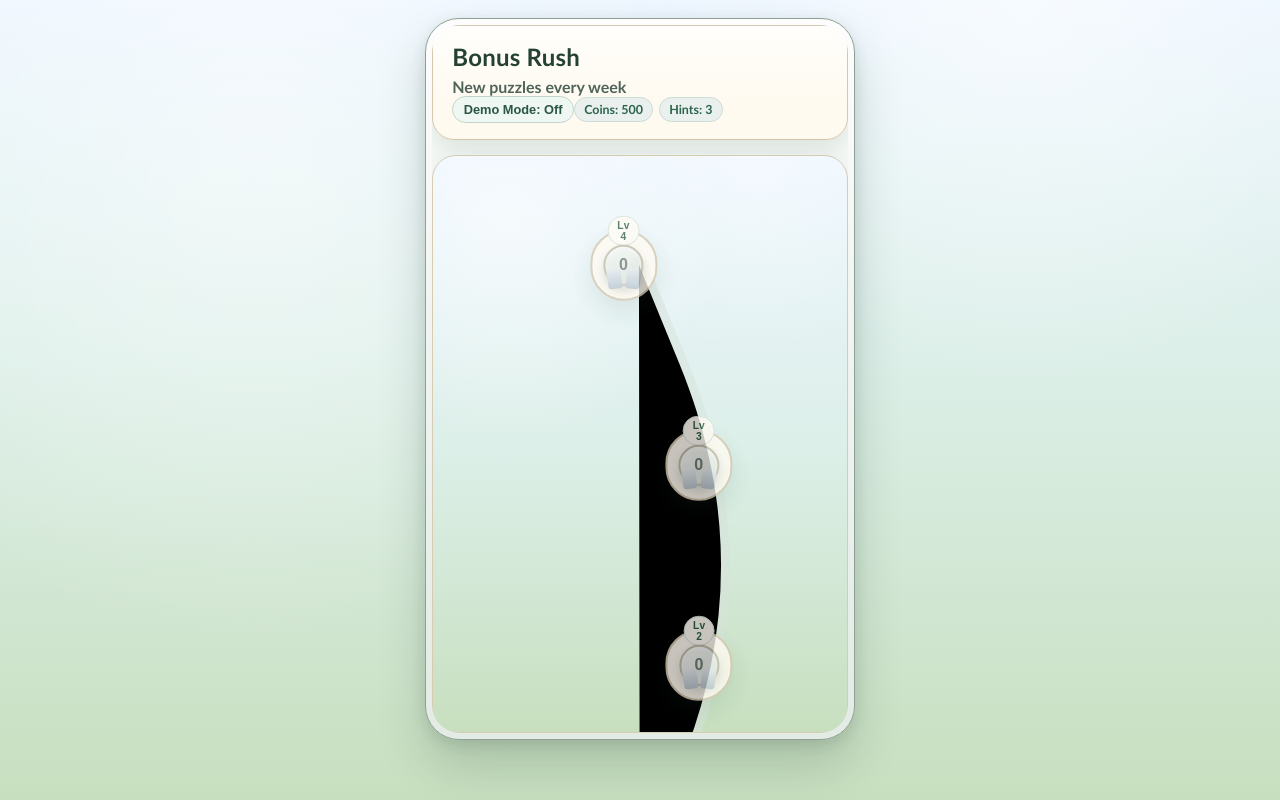
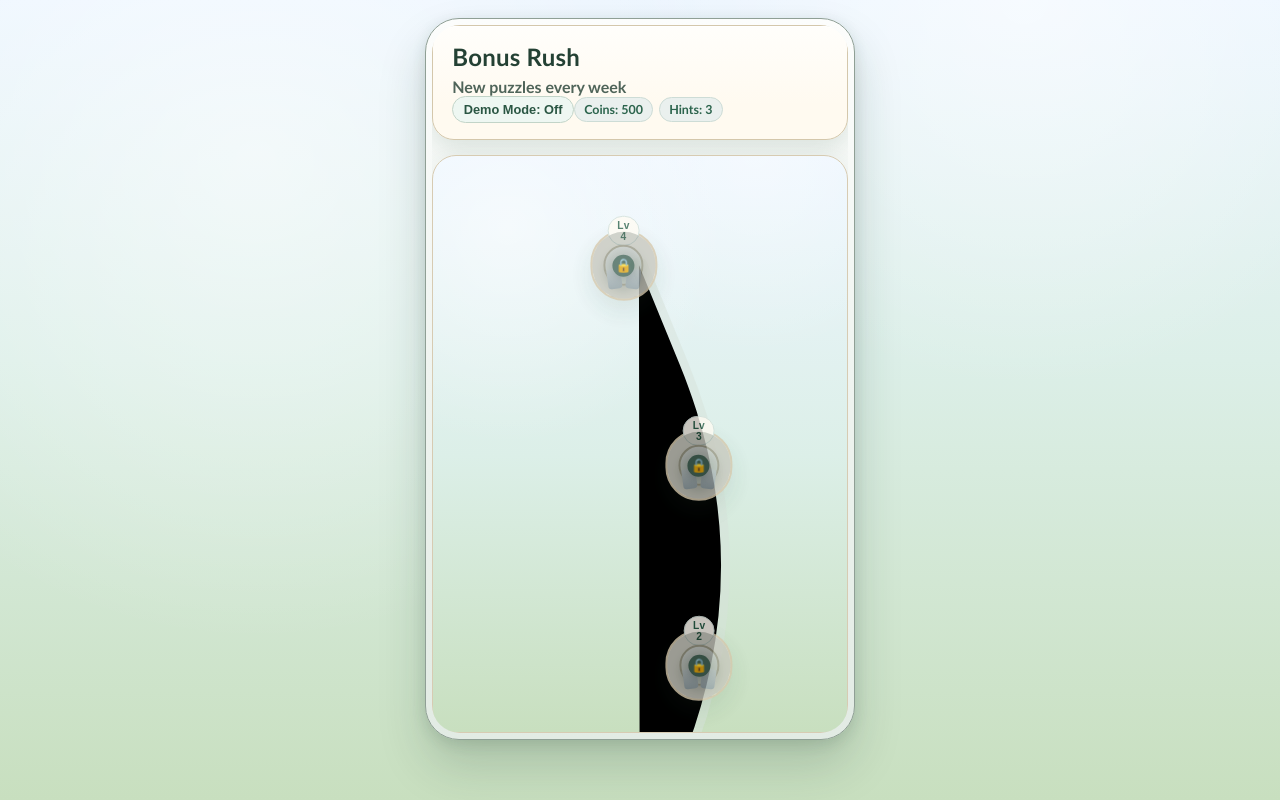
Before and after one commit to matt-foreman/bonus-rush, a React (Vite) app in the folder bonus-rush-prototype/: page / in a window 1280 px wide. Built offline with nearby package versions, Linux system fonts and the light colour scheme.

Commit message:
feat: add locked-node overlays and contextual lock tooltips

```diff
--- a/bonus-rush-prototype/src/components/LadderMap.tsx
+++ b/bonus-rush-prototype/src/components/LadderMap.tsx
@@ -1,4 +1,7 @@
+import { useEffect, useState } from 'react'
 import { MedalBadge } from './MedalBadge'
+import { Tooltip } from './Tooltip'
+import { LockedReason } from '../state/storage'
 import type { TierName } from '../types/bonusRush'
 
 export type LadderNodeState = 'Locked' | 'In Progress' | 'Completed' | 'Coming Next Week'
@@ -8,6 +11,7 @@ export interface LadderMapLevel {
   levelNumber: number
   state: LadderNodeState
   unlocked: boolean
+  lockReason: LockedReason | null
   displayTier: TierName
   displayStars: number
 }
@@ -26,6 +30,15 @@ const MAP_WIDTH = 360
 const TOP_PADDING = 96
 const BOTTOM_PADDING = 120
 const STEP_Y = 200
+const TOOLTIP_AUTO_CLOSE_MS = 2500
+
+interface ActiveTooltip {
+  puzzleId: string
+  text: string
+  x: number
+  y: number
+  placement: 'above' | 'below'
+}
 
 function buildNodePoints(count: number): Point[] {
   const centerX = MAP_WIDTH / 2
@@ -70,6 +83,47 @@ export function LadderMap({ levels, onSelectLevel }: LadderMapProps) {
   const points = buildNodePoints(levels.length)
   const mapHeight = TOP_PADDING + BOTTOM_PADDING + Math.max(1, levels.length - 1) * STEP_Y
   const pathData = buildSmoothPath(points)
+  const [activeTooltip, setActiveTooltip] = useState<ActiveTooltip | null>(null)
+
+  useEffect(() => {
+    if (!activeTooltip) {
+      return
+    }
+
+    const timeout = window.setTimeout(() => {
+      setActiveTooltip(null)
+    }, TOOLTIP_AUTO_CLOSE_MS)
+
+    return () => window.clearTimeout(timeout)
+  }, [activeTooltip])
+
+  useEffect(() => {
+    if (!activeTooltip) {
+      return
+    }
+
+    const handlePointerDown = (event: PointerEvent) => {
+      const target = event.target as HTMLElement | null
+      if (!target) {
+        return
+      }
+      if (target.closest('.br-node-tooltip') || target.closest('.br-waypoint.locked')) {
+        return
+      }
+
+      setActiveTooltip(null)
+    }
+
+    document.addEventListener('pointerdown', handlePointerDown)
+    return () => document.removeEventListener('pointerdown', handlePointerDown)
+  }, [activeTooltip])
+
+  const messageForReason = (reason: LockedReason | null): string => {
+    if (reason === LockedReason.WeeklyUnlock) {
+      return 'Coming next week'
+    }
+    return 'Finish the previous level'
+  }
 
   return (
     <div className="ladder-map-surface br-map-shell" role="list" aria-label="Bonus Rush progression map">
@@ -82,23 +136,45 @@ export function LadderMap({ levels, onSelectLevel }: LadderMapProps) {
 
           {levels.map((level, index) => {
             const point = points[index]
-            const isDisabled = !level.unlocked || level.state === 'Coming Next Week'
+            const isLocked = !level.unlocked || level.state === 'Coming Next Week'
 
             return (
               <button
                 key={level.puzzleId}
                 type="button"
                 role="listitem"
-                className={`ladder-node-base br-waypoint ${isDisabled ? 'disabled' : ''}`}
-                disabled={isDisabled}
+                className={`ladder-node-base br-waypoint ${isLocked ? 'locked disabled' : ''}`}
+                aria-disabled={isLocked}
                 style={{ left: `${point.x}px`, top: `${point.y}px` }}
-                onClick={() => onSelectLevel(level.puzzleId)}
+                onClick={() => {
+                  if (isLocked) {
+                    setActiveTooltip({
+                      puzzleId: level.puzzleId,
+                      text: messageForReason(level.lockReason),
+                      x: point.x,
+                      y: point.y,
+                      placement: point.y < 138 ? 'below' : 'above',
+                    })
+                    return
+                  }
+                  setActiveTooltip(null)
+                  onSelectLevel(level.puzzleId)
+                }}
               >
                 <span className="br-waypoint-level">Lv {level.levelNumber}</span>
                 <MedalBadge tier={level.displayTier} stars={level.displayStars} />
+                {isLocked ? (
+                  <span className="br-waypoint-lock-overlay" aria-hidden="true">
+                    <span className="br-waypoint-lock-icon">🔒</span>
+                  </span>
+                ) : null}
               </button>
             )
           })}
+
+          {activeTooltip ? (
+            <Tooltip text={activeTooltip.text} x={activeTooltip.x} y={activeTooltip.y} placement={activeTooltip.placement} />
+          ) : null}
         </div>
       </div>
     </div>
--- /dev/null
+++ b/bonus-rush-prototype/src/components/Tooltip.tsx
@@ -0,0 +1,19 @@
+interface TooltipProps {
+  text: string
+  x: number
+  y: number
+  placement: 'above' | 'below'
+}
+
+export function Tooltip({ text, x, y, placement }: TooltipProps) {
+  return (
+    <div
+      className={`br-node-tooltip ${placement === 'above' ? 'is-above' : 'is-below'}`}
+      style={{ left: `${x}px`, top: `${y}px` }}
+      role="status"
+      aria-live="polite"
+    >
+      {text}
+    </div>
+  )
+}
--- a/bonus-rush-prototype/src/components/index.ts
+++ b/bonus-rush-prototype/src/components/index.ts
@@ -5,4 +5,5 @@ export { MedalBadge } from './MedalBadge'
 export { StarsRow } from './StarsRow'
 export { TierBadge } from './TierBadge'
 export { TimeExpiredModal } from './TimeExpiredModal'
+export { Tooltip } from './Tooltip'
 export { WordWheel } from './WordWheel'
--- a/bonus-rush-prototype/src/pages/Ladder.tsx
+++ b/bonus-rush-prototype/src/pages/Ladder.tsx
@@ -4,6 +4,7 @@ import { LadderMap, type LadderMapLevel, type LadderNodeState } from '../compone
 import { bonusRushPuzzles } from '../data/bonusRush'
 import {
   getInventory,
+  getLockReason,
   getPuzzleMasterySummary,
   getProgress,
   getPuzzleUnlockStatus,
@@ -44,6 +45,7 @@ export function Ladder() {
           levelNumber: index + 1,
           state,
           unlocked: state !== 'Locked' && state !== 'Coming Next Week',
+          lockReason: getLockReason(puzzle.id),
           displayTier: mastery.displayTier,
           displayStars: mastery.displayStars,
         }
--- a/bonus-rush-prototype/src/state/storage.ts
+++ b/bonus-rush-prototype/src/state/storage.ts
@@ -40,6 +40,11 @@ export interface PuzzleMasterySummary {
   displayTier: TierName
   displayStars: number
   isCompletedBronze: boolean
+}
+
+export enum LockedReason {
+  PreviousLevel = 'PREVIOUS_LEVEL',
+  WeeklyUnlock = 'WEEKLY_UNLOCK',
 }
 
 const defaultInventory: Inventory = {
@@ -313,6 +318,23 @@ export function getPuzzleUnlockStatus(puzzleId: string): PuzzleUnlockStatus {
   }
 }
 
+export function getLockReason(puzzleId: string): LockedReason | null {
+  const unlockStatus = getPuzzleUnlockStatus(puzzleId)
+  if (unlockStatus.isUnlocked) {
+    return null
+  }
+
+  if (!unlockStatus.prerequisitesMet) {
+    return LockedReason.PreviousLevel
+  }
+
+  if (!unlockStatus.weeklyDateReached) {
+    return LockedReason.WeeklyUnlock
+  }
+
+  return LockedReason.PreviousLevel
+}
+
 export function getInventory(): Inventory {
   if (isDemoModeEnabled()) {
     return { ...demoInventory }
--- a/bonus-rush-prototype/src/styles/ladderMap.css
+++ b/bonus-rush-prototype/src/styles/ladderMap.css
@@ -82,6 +82,10 @@
   opacity: 0.78;
 }
 
+.br-waypoint.locked {
+  cursor: pointer;
+}
+
 .br-waypoint-rank {
   color: #244437;
   font-weight: 900;
@@ -106,6 +110,73 @@
 .ladder-node-tooltip {
   background: var(--br-tooltip-bg);
   color: var(--br-tooltip-text);
+}
+
+.br-waypoint-lock-overlay {
+  position: absolute;
+  inset: 0;
+  display: grid;
+  place-items: center;
+  border-radius: 999px;
+  background: #18271b3d;
+}
+
+.br-waypoint-lock-icon {
+  width: 1.38rem;
+  height: 1.38rem;
+  display: grid;
+  place-items: center;
+  font-size: 0.84rem;
+  line-height: 1;
+  border-radius: 999px;
+  color: var(--br-tooltip-text);
+  background: color-mix(in srgb, var(--br-tooltip-bg) 86%, #ffffff 14%);
+  box-shadow: 0 2px 8px #1121173d;
+}
+
+.br-node-tooltip {
+  position: absolute;
+  transform: translateX(-50%);
+  z-index: 6;
+  max-width: 178px;
+  border-radius: 12px;
+  padding: 0.42rem 0.54rem;
+  font-size: 0.75rem;
+  font-weight: 800;
+  letter-spacing: 0.01em;
+  background: var(--br-tooltip-bg);
+  color: var(--br-tooltip-text);
+  border: 1px solid color-mix(in srgb, var(--br-tooltip-bg) 74%, #ffffff);
+  box-shadow: 0 8px 20px #17302638;
+  pointer-events: none;
+}
+
+.br-node-tooltip.is-above {
+  margin-top: -3.6rem;
+}
+
+.br-node-tooltip.is-below {
+  margin-top: 3.05rem;
+}
+
+.br-node-tooltip::after {
+  content: '';
+  position: absolute;
+  left: 50%;
+  transform: translateX(-50%);
+  border-style: solid;
+}
+
+.br-node-tooltip.is-above::after {
+  bottom: -6px;
+  border-width: 6px 6px 0;
+  border-color: var(--br-tooltip-bg) transparent transparent;
+}
+
+.br-node-tooltip.is-below::after {
+  top: -6px;
+  border-width: 0 6px 6px;
+  border-color: transparent transparent var(--br-tooltip-bg);
 }
 
 .medal-badge {
```
